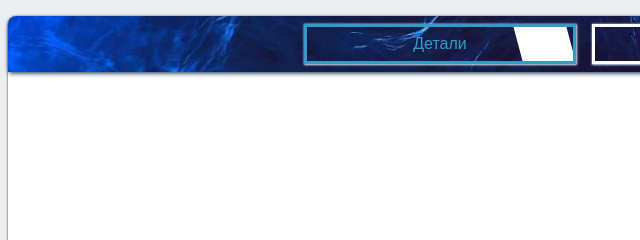
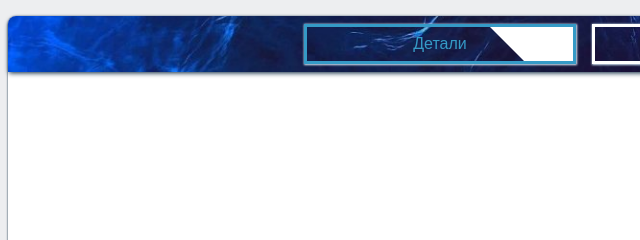
Before and after one commit to YauhenYN/AtlantTask, a React app in the folder reactapp/: page / in a window 1280 px wide. In both pictures the pointer is over the button "Детали". Shown: the top 240 px of the page, 56-696 px from the left. Built offline with nearby package versions, Linux system fonts and the light colour scheme.

Commit message:
fixed buttons style

```diff
--- a/reactapp/src/App/App.css
+++ b/reactapp/src/App/App.css
@@ -64,9 +64,9 @@ footer {
     background-color: #fff;
     width: 0em;
     height: 100%;
-    transform: skew(15deg, 0deg);
+    transform: skew(45deg);
     left: 0%;
-    transition: width 0.5s ease-in-out, left ease-out 3s;
+    transition: width 0.5s ease-in-out, left ease-out 1s;
     z-index: -1;
 }
 
@@ -76,8 +76,8 @@ footer {
 }
 
 .commonButtonsButton:hover::after {
-    width: 20%;
-    left: 80%;
+    width: 40%;
+    left: 75%;
 }
 
 .commonButtonsButton:active {
```
